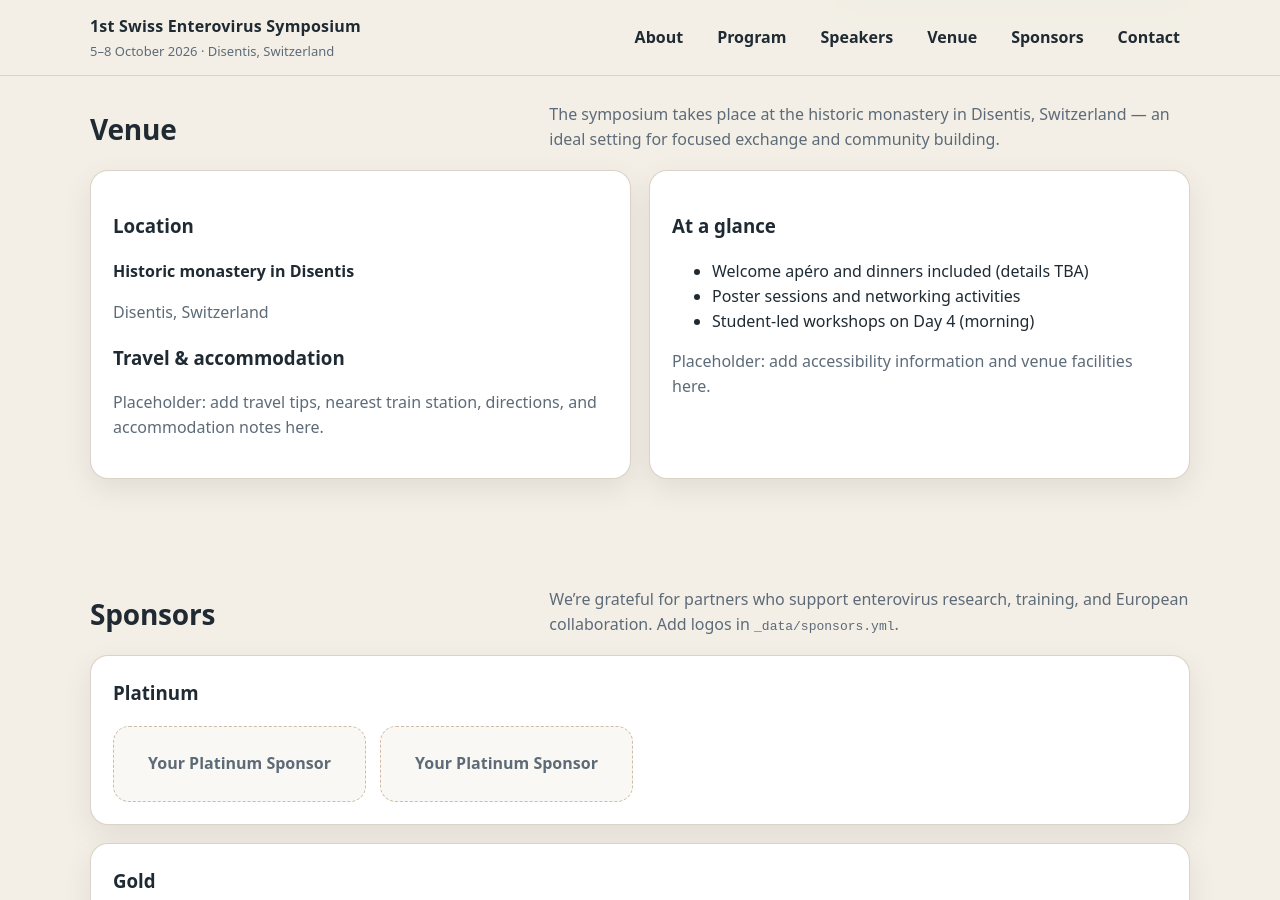
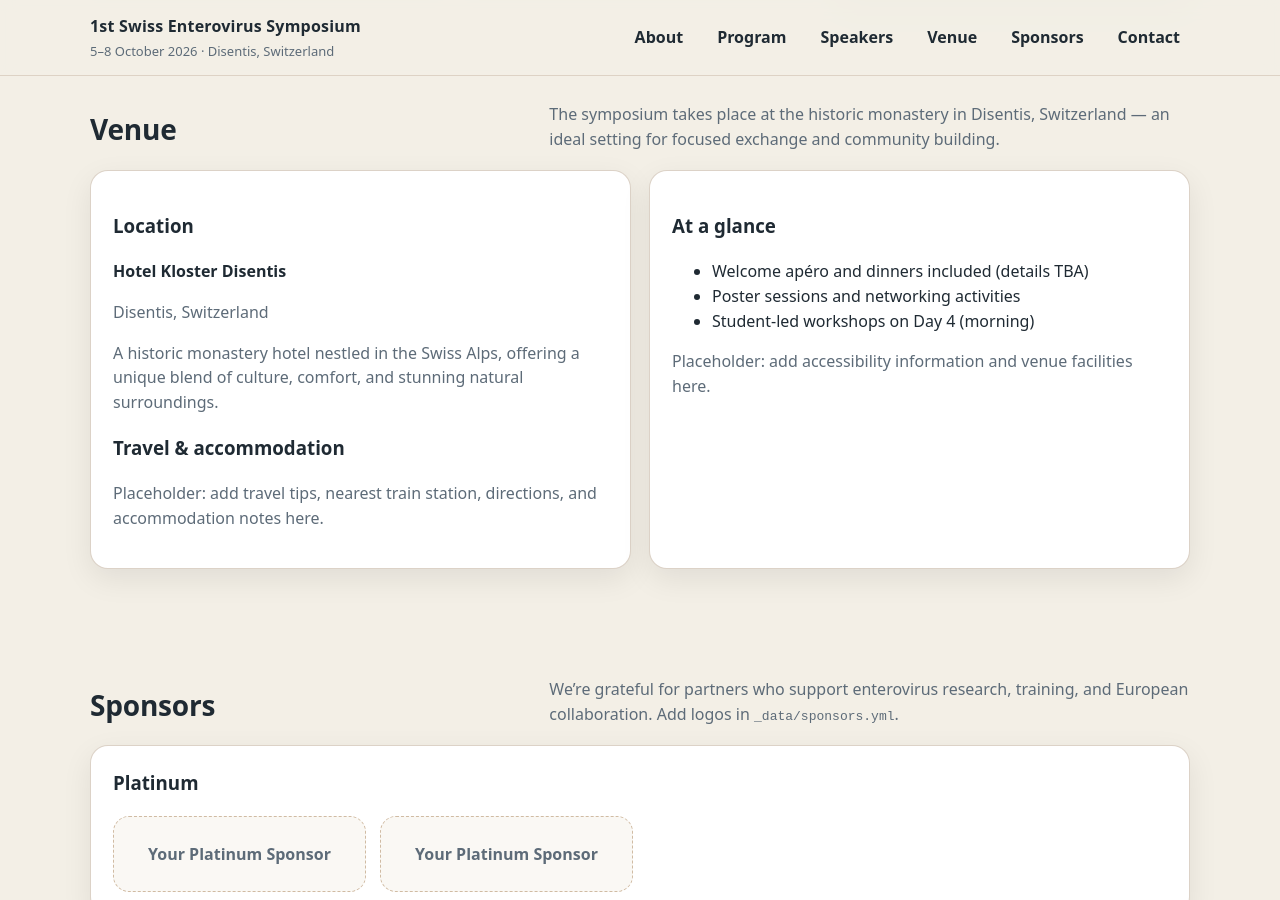
Before and after one commit to hodcroftlab/ses2026, a Jekyll site: the page built from index.md, in a window 1280 px wide and 900 px high, scrolled down 2592 px. Built offline with Jekyll 4.4.1, drawn with Linux system fonts in a browser that asks for light colours.

Commit message:
add link to venue & short description in main page

```diff
--- a/_config.yml
+++ b/_config.yml
@@ -11,7 +11,9 @@ event:
   dates: "5–8 October 2026"
   location_short: "Disentis, Switzerland"
   venue: "Historic monastery in Disentis"
+  venue_name: "Hotel Kloster Disentis"
   venue_url: "https://www.hotel-kloster.ch/"
+  venue_description: "A historic monastery hotel nestled in the Swiss Alps, offering a unique blend of culture, comfort, and stunning natural surroundings."
   contact_email: "eve-group@swisstph.ch"
   organizer: "EVE Group, Swiss TPH & University of Basel"
   registration_url: "#"
--- a/index.md
+++ b/index.md
@@ -108,8 +108,17 @@ title: "Home"
     <div class="grid">
       <div class="panel panel--half">
         <h3>Location</h3>
-        <p><strong>{{ site.event.venue }}</strong></p>
+        <p><strong>
+          {% if site.event.venue_url %}
+            <a href="{{ site.event.venue_url }}" target="_blank" rel="noopener">
+              {{ site.event.venue_name }}
+            </a>
+          {% else %}
+            {{ site.event.venue_name }}
+          {% endif %}
+        </strong></p>
         <p class="muted">{{ site.event.location_short }}</p>
+        <p class="muted">{{ site.event.venue_description }}</p>
 
         <h3 style="margin-top:18px;">Travel & accommodation</h3>
         <p class="muted">Placeholder: add travel tips, nearest train station, directions, and accommodation notes here.</p>
```
